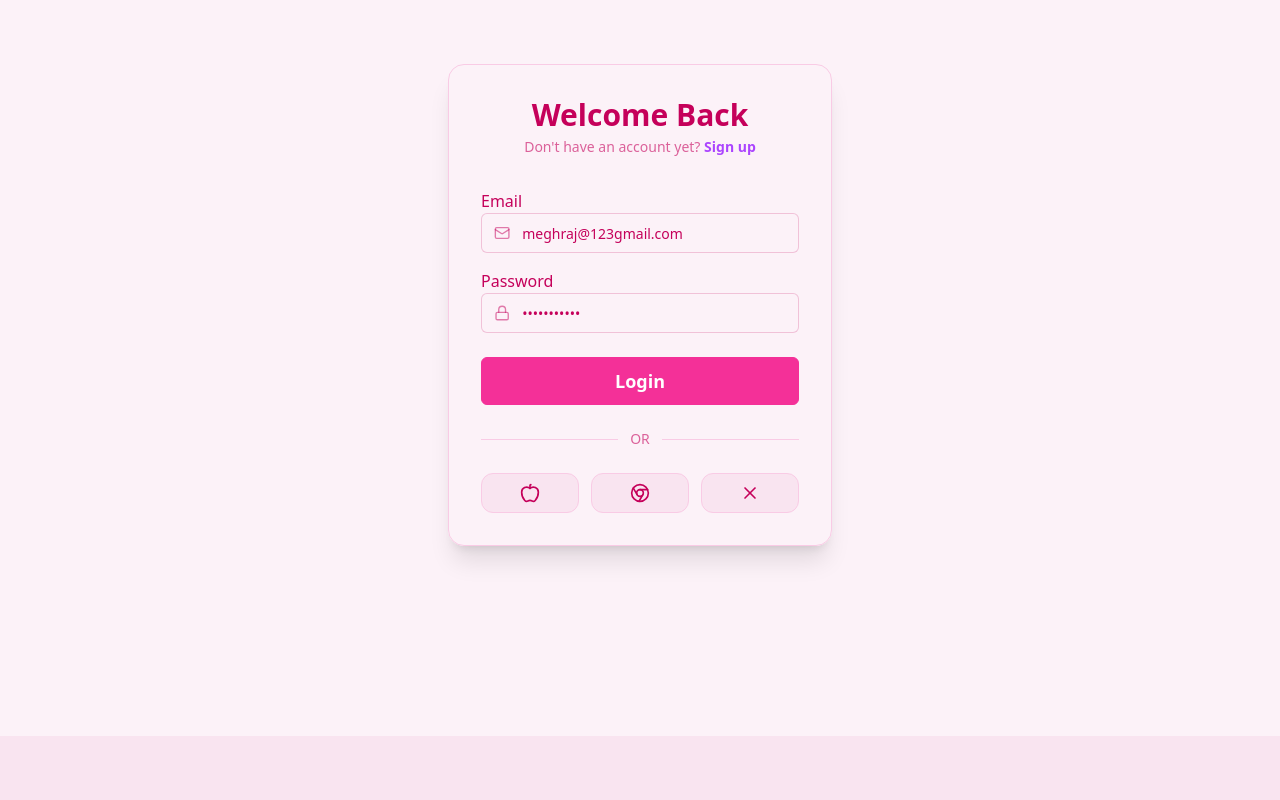
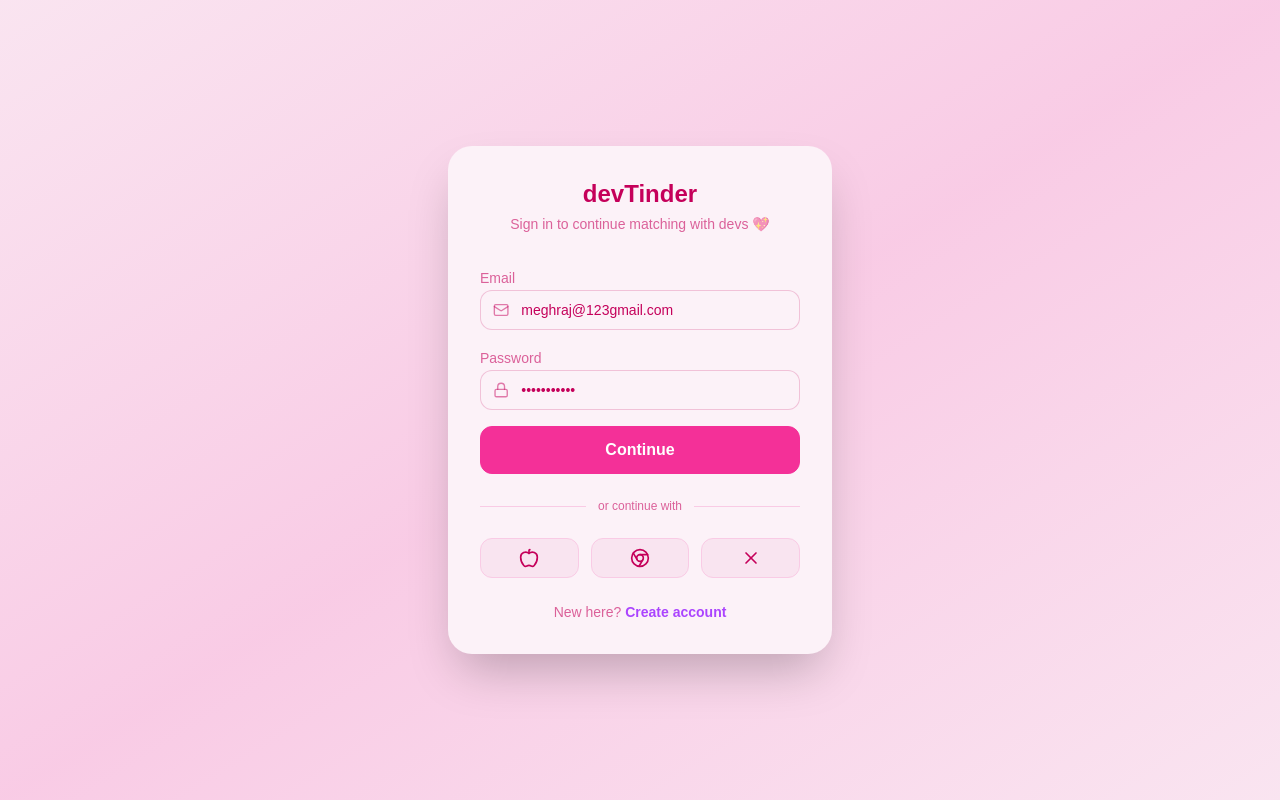
Before and after one commit to meghrajthakre/devTinder-web, a React (Vite) app: page /login in a window 1280 px wide. Built offline with nearby package versions, Linux system fonts and the light colour scheme.

Commit message:
changes in fonts and colors of primary and secondary

```diff
--- a/index.html
+++ b/index.html
@@ -3,12 +3,14 @@
 
 <head>
   <meta charset="UTF-8" />
-  <link rel="icon" type="image/svg+xml" href="/vite.svg" />
+  <link rel="icon" type="image/svg+xml" href="/src/assets/Logo/logo.png" />
   <meta name="viewport" content="width=device-width, initial-scale=1.0" />
   <link href="https://fonts.googleapis.com/css2?family=Roboto:wght@100;300;400;500;700;900&display=swap"
     rel="stylesheet" />
 
-  <title>devtinder-web</title>
+
+ <title>DevTinder | Where Developers Connect</title>
+
 </head>
 
 <body class="min-h-screen bg-base-200">
--- a/src/components/Login.jsx
+++ b/src/components/Login.jsx
@@ -28,42 +28,50 @@ const Login = () => {
       dispatch(addUser(res.data));
       navigate("/feed");
     } catch (err) {
-      console.log("LOGIN ERROR:", err);
-      setError(err.response?.data?.message || "Something went wrong");
+      setError(err.response?.data?.message || "Invalid credentials");
     }
 
     setLoading(false);
   };
 
   return (
-    <div className="relative bg-base-100 min-h-[calc(100vh-64px)] flex items-start justify-center pt-16 px-4">
-      <img src="" alt="" />
-
-      {/* Login Card */}
-      <div className="w-full max-w-sm border border-base-300 shadow-xl rounded-2xl p-8 transition-all z-10">
-
-        {/* Title */}
-        <h2 className="text-3xl font-semibold text-center mb-1 text-base-content">
-          Welcome Back
+    <div className="
+      min-h-screen flex items-center justify-center px-4
+      bg-gradient-to-br from-base-200 via-base-300 to-base-200
+    ">
+      {/* Card */}
+      <div className="
+        w-full max-w-sm rounded-3xl
+        bg-base-100 shadow-2xl
+        p-8
+      ">
+        {/* Brand */}
+        <h2
+          className="text-2xl font-semibold text-center"
+          style={{ fontFamily: "var(--font-brand)" }}
+        >
+          devTinder
         </h2>
 
-        <p className="text-center text-sm mb-8 text-base-content/60">
-          Don't have an account yet?{" "}
-          <span className="text-secondary font-bold cursor-pointer">Sign up</span>
+        <p className="text-center text-sm text-base-content/60 mt-1 mb-8">
+          Sign in to continue matching with devs 💖
         </p>
 
-        <form onSubmit={handleSubmit}>
+        <form onSubmit={handleSubmit} className="space-y-4">
           {/* Email */}
-          <div className="form-control mb-4">
+          <div className="form-control">
             <label className="label">
-              <span className="label-text text-base-content">Email</span>
+              <span className="label-text text-sm">Email</span>
             </label>
-            <div className="input input-bordered flex items-center gap-3 rounded-md">
+            <div className="
+              input input-bordered flex items-center gap-3
+              rounded-xl
+            ">
               <Mail size={18} className="text-base-content/50" />
               <input
                 type="email"
-                className="bg-transparent w-full outline-none text-base-content"
-                placeholder="email address"
+                className="bg-transparent w-full outline-none"
+                placeholder="you@devmail.com"
                 value={email}
                 onChange={(e) => setEmail(e.target.value)}
                 required
@@ -72,80 +80,92 @@ const Login = () => {
           </div>
 
           {/* Password */}
-          <div className="form-control mb-6">
+          <div className="form-control">
             <label className="label">
-              <span className="label-text text-base-content">Password</span>
+              <span className="label-text text-sm">Password</span>
             </label>
-            <div className="input input-bordered flex items-center gap-3 rounded-md">
+            <div className="
+              input input-bordered flex items-center gap-3
+              rounded-xl
+            ">
               <Lock size={18} className="text-base-content/50" />
               <input
                 type="password"
-                className="bg-transparent w-full outline-none text-base-content"
-                placeholder="Password"
+                className="bg-transparent w-full outline-none"
+                placeholder="••••••••"
                 value={password}
                 onChange={(e) => setPassword(e.target.value)}
-                minLength="4"
                 required
               />
             </div>
           </div>
 
-          {/* Error Message */}
+          {/* Error */}
           {error && (
-            <div className="flex items-center gap-3 bg-red-50 text-red-600 border border-red-300 rounded-md p-3 mb-4 animate-fadeIn">
-              <svg
-                xmlns="http://www.w3.org/2000/svg"
-                fill="none"
-                viewBox="0 0 24 24"
-                strokeWidth={1.5}
-                stroke="currentColor"
-                className="w-5 h-5"
-              >
-                <path
-                  strokeLinecap="round"
-                  strokeLinejoin="round"
-                  d="M12 9v3m0 3h.01M12 3.75l8.25 14.25H3.75L12 3.75z"
-                />
-              </svg>
-              <span className="flex-1 text-sm">{error}</span>
+            <div className="
+              flex items-center gap-2
+              bg-error/10 text-error
+              border border-error/30
+              rounded-xl p-3 text-sm
+            ">
+              <span>{error}</span>
               <button
                 onClick={() => setError("")}
-                className="text-red-500 hover:text-red-700 transition"
+                className="ml-auto"
               >
                 ✕
               </button>
             </div>
           )}
 
-          {/* Login Btn */}
+          {/* Login Button */}
           <button
             type="submit"
             disabled={loading}
-            className="btn btn-primary w-full rounded-md h-12 text-lg"
+            className="
+              btn btn-primary w-full h-12
+              rounded-xl text-base
+            "
           >
-            {loading ? "Logging in..." : "Login"}
+            {loading ? "Signing you in..." : "Continue"}
           </button>
         </form>
 
-        {/* OR */}
+        {/* Divider */}
         <div className="flex items-center my-6">
-          <div className="flex-1 h-px bg-base-300"></div>
-          <span className="text-base-content/60 text-sm px-3">OR</span>
-          <div className="flex-1 h-px bg-base-300"></div>
+          <div className="flex-1 h-px bg-base-300" />
+          <span className="text-xs px-3 text-base-content/60">
+            or continue with
+          </span>
+          <div className="flex-1 h-px bg-base-300" />
         </div>
 
-        {/* Social Buttons */}
+        {/* Social */}
         <div className="grid grid-cols-3 gap-3">
-          <button className="btn bg-base-200 border-base-300 rounded-xl hover:bg-base-300">
-            <Apple size={20} />
-          </button>
-          <button className="btn bg-base-200 border-base-300 rounded-xl hover:bg-base-300">
-            <Chrome size={20} />
-          </button>
-          <button className="btn bg-base-200 border-base-300 rounded-xl hover:bg-base-300">
-            <X size={20} />
-          </button>
+          {[Apple, Chrome, X].map((Icon, i) => (
+            <button
+              key={i}
+              className="
+                btn rounded-xl
+                bg-base-200 border-base-300
+                hover:bg-base-300
+              "
+            >
+              <Icon size={20} />
+            </button>
+          ))}
         </div>
+
+        {/* Signup */}
+        <p className="text-center text-sm mt-6 text-base-content/60">
+          New here?{" "}
+          <span
+            onClick={() => navigate("/signup")}
+            className="text-secondary font-semibold cursor-pointer"
+          >
+            Create account
+          </span>
+        </p>
       </div>
     </div>
   );
--- a/src/components/Navbar.jsx
+++ b/src/components/Navbar.jsx
@@ -32,7 +32,7 @@ const Navbar = () => {
 
   const logOutUser = async () => {
     try {
-      await axios.post(BASE_URL + "/logout",{ withCredentials: true });
+      await axios.post(BASE_URL + "/logout", { withCredentials: true });
       dispatch(removeUser());
       dispatch(removeFeed());
       navigate("/login");
@@ -46,103 +46,84 @@ const Navbar = () => {
     : "https://img.daisyui.com/images/stock/photo-1534528741775-53994a69daeb.webp";
 
   return (
-    <div className="navbar
-    bg-base-100 border-b border-base-300">
+    <div className="navbar bg-base-100 border-b border-base-300 px-4">
 
-      {/* LEFT — Logo (always left) */}
-      <div className="flex items-center gap-6">
+      {/* LEFT */}
+      <div className="flex items-center gap-3">
         <img
           src="src/assets/Logo/logo.png"
-          className="w-12 h-12"
+          className="w-10 h-10"
           alt="DevTinder Logo"
         />
       </div>
 
-      {/* CENTER — DevTinder text (mobile only) */}
-      <div
-        className="
-    absolute left-1/2 -translate-x-1/2
-    md:static md:translate-x-0 md:ml-2
-    flex justify-center
-  "
-      >
-        <Link
-          to="/profile"
-          className="font-semibold tracking-wide"
-        >
-          <div
-            className="
-        flex flex-col items-center
-        md:flex-row md:items-center md:gap-2
-        leading-tight
-      "
-          >
-            {/* App Name */}
-            <span className="text-lg font-semibold text-primary">
-              Devtinder
+      {/* CENTER */}
+      <div className="absolute left-1/2 -translate-x-1/2 md:static md:translate-x-0">
+        <Link to="/profile">
+          <div className="flex flex-col items-center md:flex-row md:gap-2 leading-tight">
+
+            {/* Brand */}
+            <span
+              className="text-[18px] font-semibold text-primary tracking-wide"
+              style={{ fontFamily: "var(--font-brand)" }}
+            >
+              DevTinder
             </span>
 
-
             {/* Location */}
-            <span className="flex items-center gap-1 text-xs font-medium md:text-sm text-">
-              <MapPin size={14} strokeWidth={2} />
+            <span className="flex items-center gap-1 text-xs md:text-sm text-base-content/60">
+              <MapPin size={14} />
               India
             </span>
           </div>
         </Link>
       </div>
 
+      {/* RIGHT */}
+      <div className="ml-auto flex items-center gap-3 relative">
 
-
-
-      {/* RIGHT SIDE */}
-      <div className="flex items-center gap-4 ml-auto relative">
-
-        {/* THEME TOGGLE */}
         {!isLocationLogin && <Theme />}
 
-        {/* USER DETAILS */}
         {user && (
           <div
             className="flex items-center gap-2 cursor-pointer"
             onClick={() => setOpenDropdown(!openDropdown)}
           >
-            {/* Name hidden on mobile */}
-            <p className=" hidden md:block">
-              welcome {user?.firstName || "Guest"}
+            <p className="hidden md:block text-sm text-base-content/70">
+              Hi, {user?.firstName || "Guest"}
             </p>
 
             <img
-              className="hidden md:block w-10 h-10 rounded-full ring-2 ring-primary/30"
-              alt="User Avatar"
+              className="w-9 h-9 rounded-full ring-2 ring-primary/30"
               src={avatar}
+              alt="avatar"
             />
           </div>
         )}
 
-        {/* DROPDOWN */}
         {user && openDropdown && (
           <div
             ref={dropdownRef}
-            className="absolute bg-base-100 top-12 right-0 mt-2 w-48 shadow-lg rounded-xl p-3 z-50"
+            className="absolute top-12 right-0 w-52 bg-base-100 rounded-xl shadow-lg p-3 z-50"
           >
-            <p className="font-semibold">
+            <p className="font-medium">
               {user?.firstName} {user?.lastName}
             </p>
-            <p className="text-xs text-base-content/60 mb-2">{user?.email}</p>
+            <p className="text-xs text-base-content/60 mb-2">
+              {user?.email}
+            </p>
 
             <hr className="my-2" />
 
-            <ul className="flex flex-col gap-2 ">
+            <ul className="space-y-1">
               <li
-                className="hover:bg-base-200 p-2 rounded-lg cursor-pointer"
+                className="px-3 py-2 rounded-lg hover:bg-base-200 cursor-pointer"
                 onClick={() => navigate("/profile")}
               >
                 Profile
               </li>
-
               <li
-                className="hover:bg-base-200 p-2 rounded-lg cursor-pointer"
+                className="px-3 py-2 rounded-lg hover:bg-base-200 cursor-pointer text-error"
                 onClick={logOutUser}
               >
                 Logout
@@ -152,6 +133,7 @@ const Navbar = () => {
         )}
       </div>
     </div>
+
   );
 };
 
--- a/src/index.css
+++ b/src/index.css
@@ -2,21 +2,42 @@
 
 /* DaisyUI */
 @plugin "daisyui" {
-  themes: night --default, valentine;
+  themes: luxury --default, valentine;
 }
 
-html, body {
+*{
+ font-family: 'Poppins', sans-serif;
+
+}
+:root {
+  --font-ui: 'Inter', system-ui, sans-serif;
+  --font-brand: 'Poppins', sans-serif;
+}
+
+body {
+  font-family: var(--font-ui);
+}
+
+
+html,
+body {
   margin: 0;
   padding: 0;
   min-height: 100vh;
   overflow-x: hidden;
 }
+
+
 /* bottom navar */
 @media (min-width: 768px) {
   .desktop-nav-center {
-    left: 320px;                /* sidebar width (w-80) */
-    width: calc(100% - 320px);  /* remaining screen */
-    justify-content: center;    /* icons center */
-    gap: 4rem;                  /* icons paas-paas */
+    left: 320px;
+    /* sidebar width (w-80) */
+    width: calc(100% - 320px);
+    /* remaining screen */
+    justify-content: center;
+    /* icons center */
+    gap: 4rem;
+    /* icons paas-paas */
   }
 }
```
Also changed, not shown: src/components/BottomNav.jsx (+26 -15 lines), src/components/SideBar.jsx (+68 -21 lines), src/components/UserCards.jsx (+37 -66 lines), src/components/theme/Theme.jsx (+5 -5 lines).
